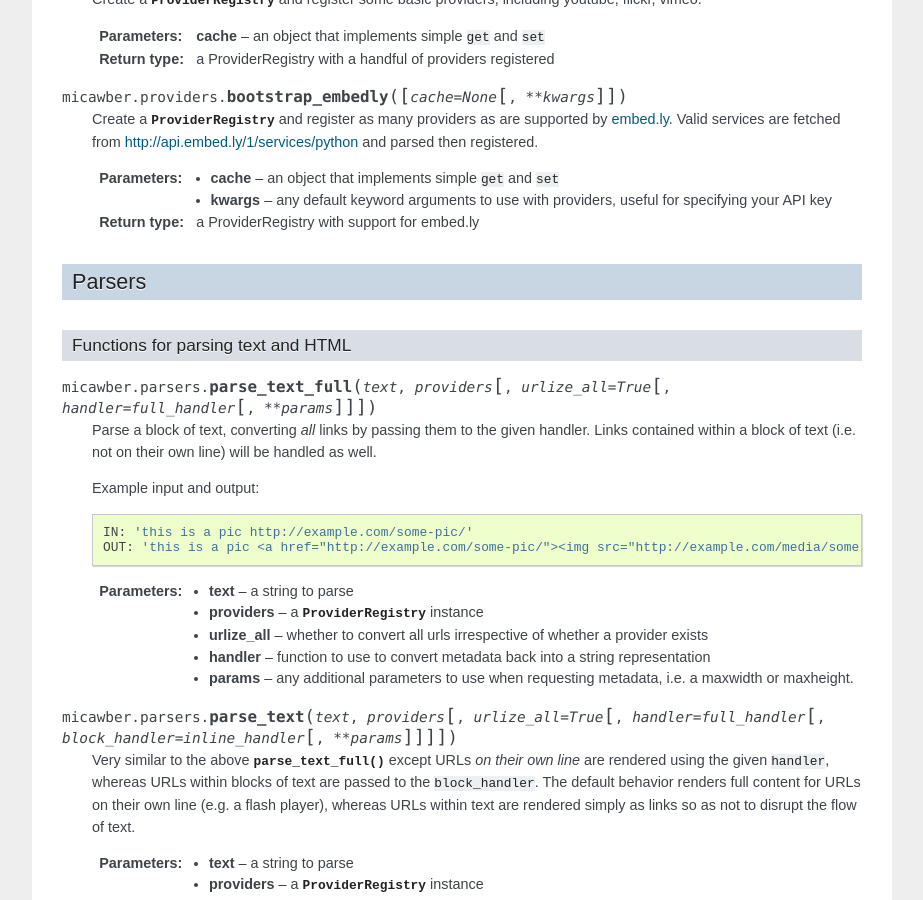
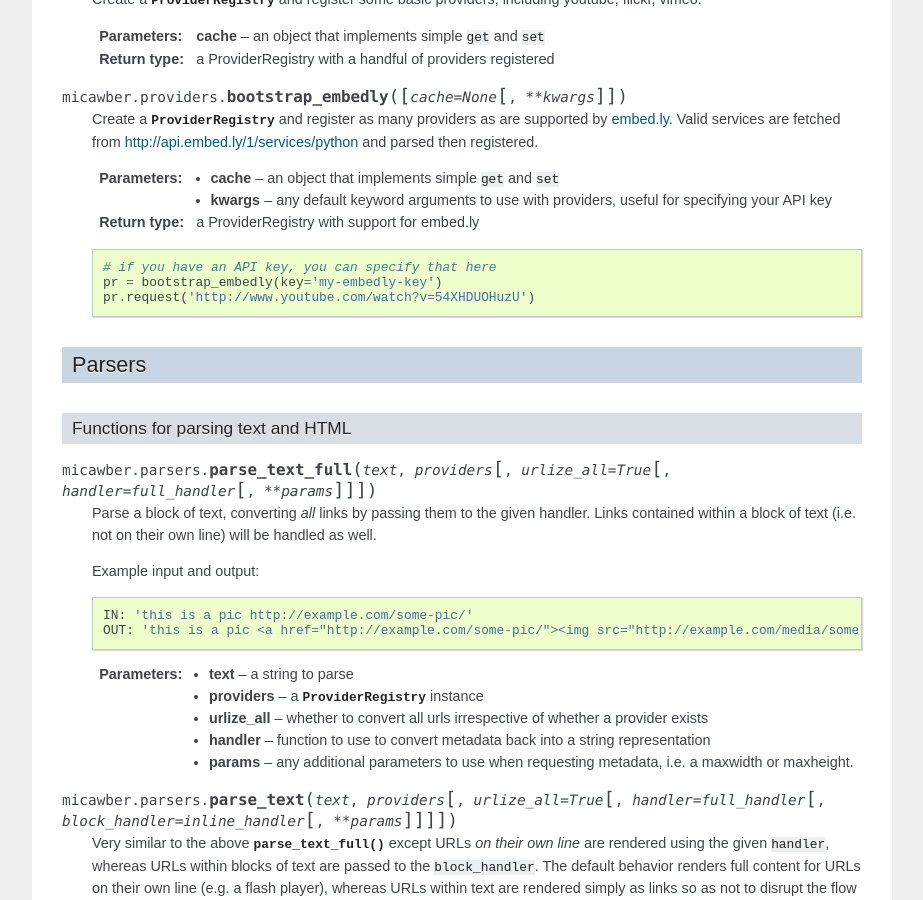
Before and after one commit to coleifer/micawber, a Sphinx documentation site: the page built from docs/api.rst, in a window 1280 px wide and 900 px high, scrolled down 1313 px. Shown: the whole window, without its empty margins (198-1121 px from the left). Built offline with Sphinx 7.4.7, drawn with Linux system fonts in a browser that asks for light colours.

Commit message:
Updating docs on bootstrap_xxx methods

```diff
--- a/docs/api.rst
+++ b/docs/api.rst
@@ -98,6 +98,12 @@ Providers
     :param kwargs: any default keyword arguments to use with providers, useful for
         specifying your API key
     :rtype: a ProviderRegistry with support for embed.ly
+
+    .. code-block:: python
+
+        # if you have an API key, you can specify that here
+        pr = bootstrap_embedly(key='my-embedly-key')
+        pr.request('http://www.youtube.com/watch?v=54XHDUOHuzU')
 
 Parsers
 -------
--- a/docs/getting_started.rst
+++ b/docs/getting_started.rst
@@ -118,6 +118,11 @@ pre-populated:
 As you can see, the :py:meth:`~micawber.providers.ProviderRegistry.register` method takes
 two parameters, a regular expression for valid URLs and a ``Provider`` instance.
 
+You can use two helper functions to get a populated registry:
+
+* :py:func:`~micawber.providers.bootstrap_basic`
+* :py:func:`~micawber.providers.bootstrap_embedly`
+
 More information can be found in the :py:class:`~micawber.providers.ProviderRegistry` API docs.
 
 Parsers
```
